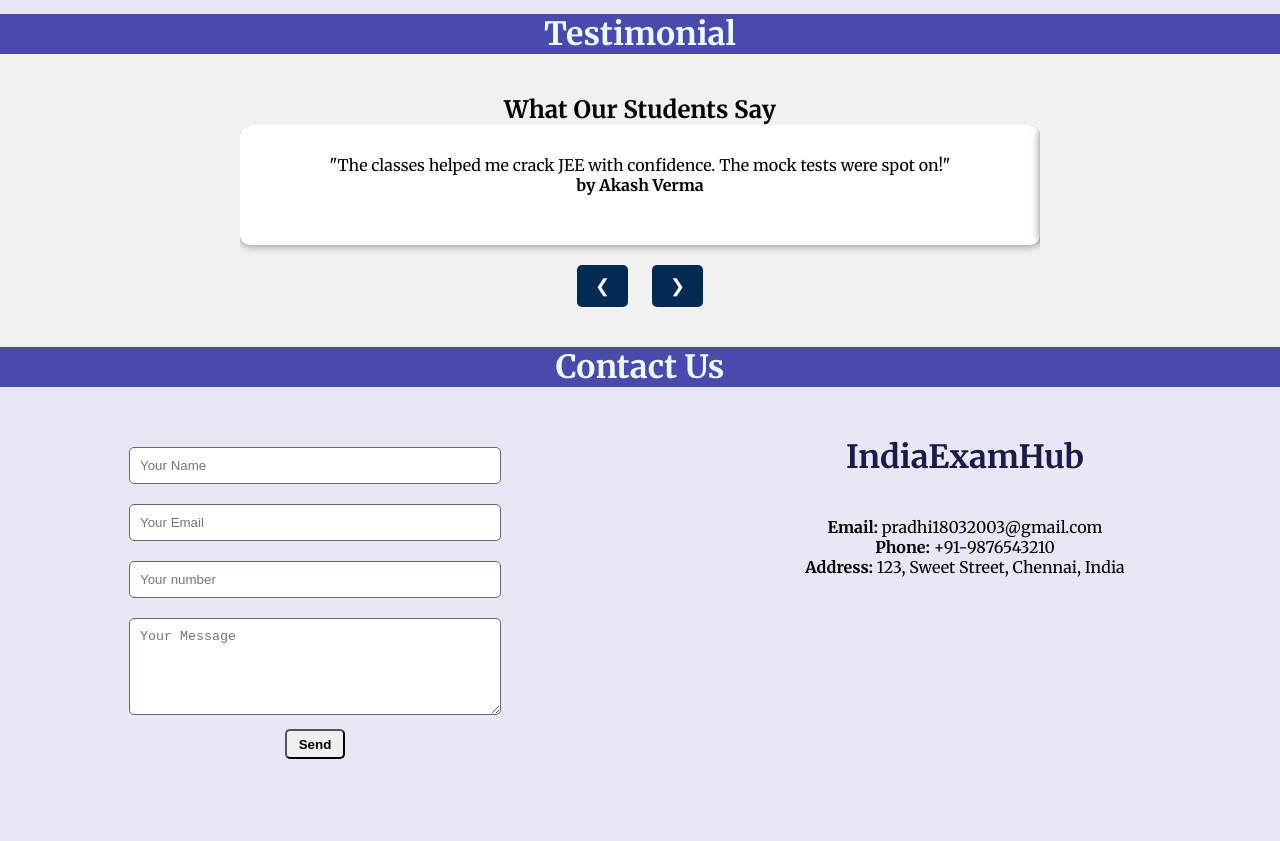
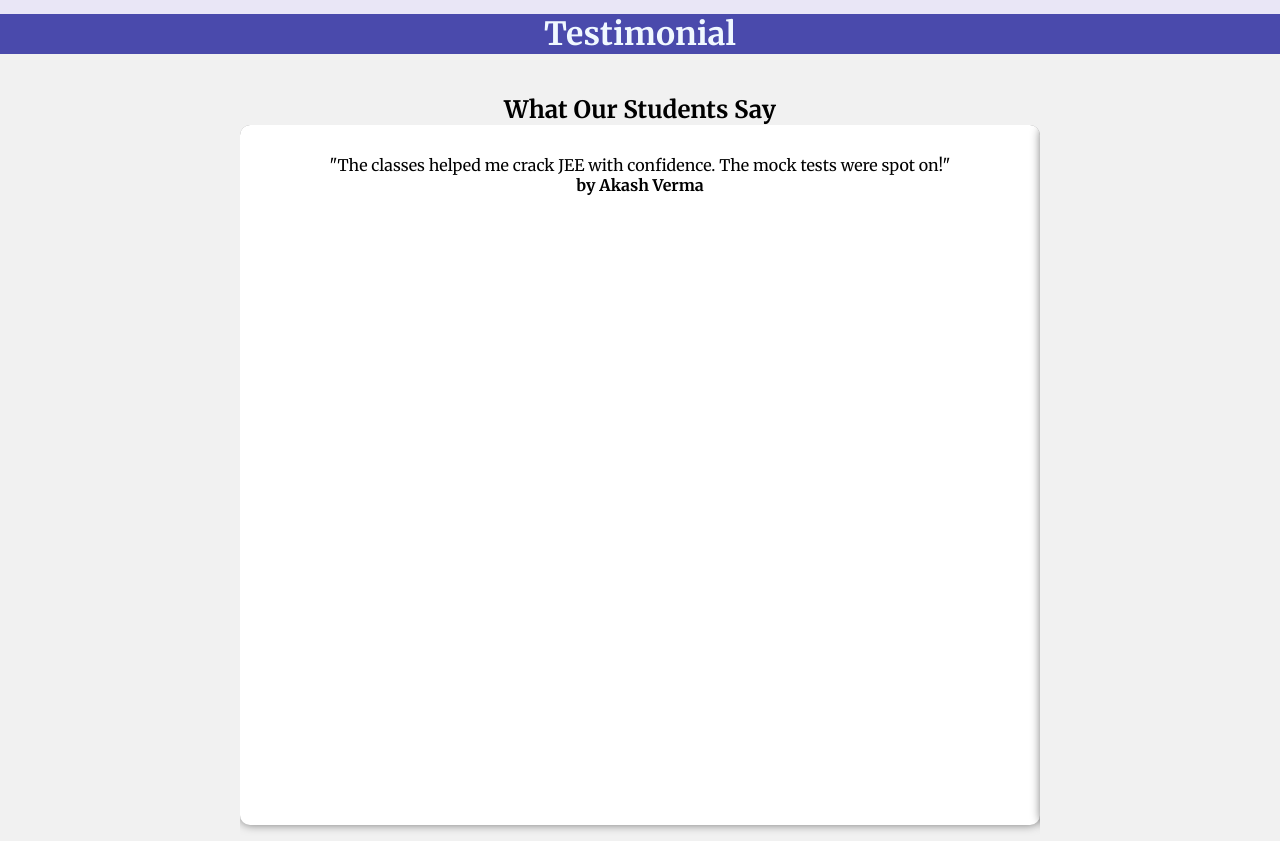
Before and after one commit to PradhipaS/Educational-Website, a plain HTML site: page index.html in a window 1280 px wide. Shown: the part 3660-4501 px from the top of the page. Drawn offline with Linux system fonts and the light colour scheme.

Commit message:
Update style.css

```diff
--- a/style.css
+++ b/style.css
@@ -184,6 +184,8 @@ min-height: 700px;
 
 .testimonial {
   min-width: 100%;
+   height: auto;
+min-height: 700px;
   box-sizing: border-box;
   padding: 30px;
   background: white;
```
